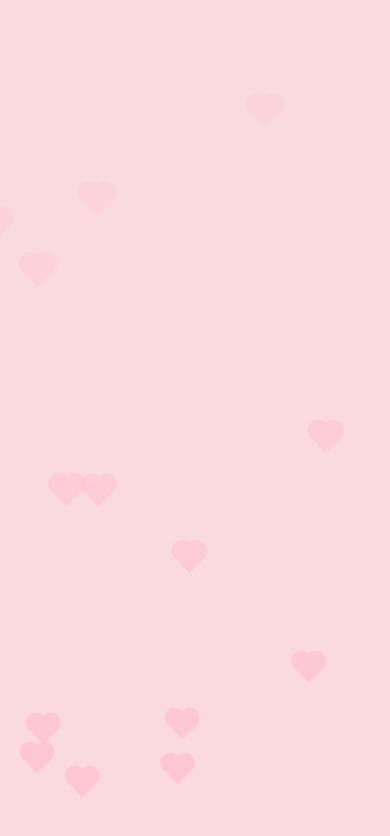
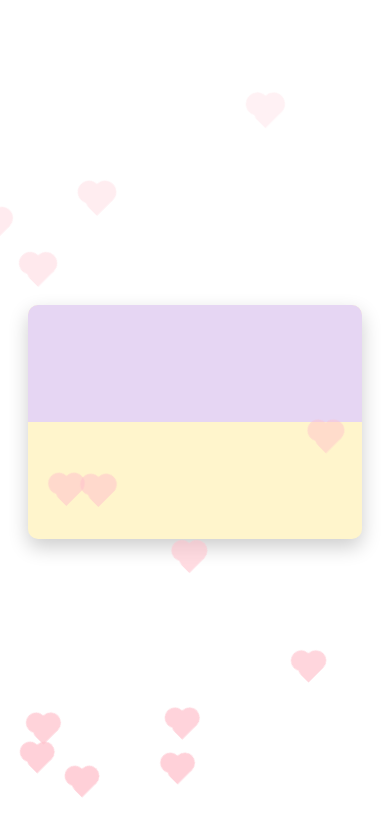
Before and after one commit to CAMCDI/carta, a plain HTML site: page index.html in a window 390 px wide. Drawn offline with Linux system fonts and the light colour scheme; a script that the page names is missing.

Commit message:
Tu mensaje

```diff
--- a/index.html
+++ b/index.html
@@ -2,23 +2,44 @@
 <html lang="es">
 <head>
   <meta charset="UTF-8" />
-  <meta name="viewport" content="width=device-width, initial-scale=1.0" />
-  <title> Carta para mi Di 💌</title>
+  <meta name="viewport" content="width=device-width, initial-scale=1, maximum-scale=1" />
+  <title>Carta para mi Di 💌</title>
   <link rel="stylesheet" href="style.css" />
-  <link rel="preconnect" href="https://fonts.googleapis.com">
-  <link rel="preconnect" href="https://fonts.gstatic.com" crossorigin>
-  <link href="https://fonts.googleapis.com/css2?family=Pacifico&family=Quicksand:wght@400;600&display=swap" rel="stylesheet">
+  <link rel="preconnect" href="https://fonts.googleapis.com" />
+  <link rel="preconnect" href="https://fonts.gstatic.com" crossorigin />
+  <link href="https://fonts.googleapis.com/css2?family=Pacifico&family=Quicksand:wght@400;600&display=swap" rel="stylesheet" />
   <style>
-    body {
-      position: relative;
-      overflow: hidden;
+    /* BODY sin overflow hidden para que pueda hacer scroll */
+    body, html {
+      margin: 0;
+      padding: 0;
+      height: 100%;
+      font-family: 'Quicksand', sans-serif;
+      background: #fff;
+      overflow-x: hidden;
     }
+
+    .container {
+      max-width: 600px;
+      margin: 1rem auto;
+      padding: 1rem;
+      box-sizing: border-box;
+    }
+
     .letter {
+      max-height: 80vh;
       overflow-y: auto;
       overflow-x: hidden;
       word-wrap: break-word;
-      max-height: 100%;
+      padding: 1rem;
+      border: 2px solid #f2c2d9;
+      border-radius: 10px;
+      background: #fff0f6;
+      box-shadow: 0 0 10px rgba(255, 182, 193, 0.3);
+      font-size: 1.1rem;
+      line-height: 1.4;
     }
+
     .typewriter-text {
       display: block;
       white-space: normal;
@@ -26,6 +47,38 @@
       border-right: none;
       animation: typing 2.5s steps(40, end) forwards;
     }
+
+    h1 {
+      font-family: 'Pacifico', cursive;
+      font-size: 2rem;
+      margin-bottom: 1rem;
+      color: #d1477e;
+    }
+
+    button#secretBtn {
+      margin-top: 1rem;
+      padding: 0.8rem 1.2rem;
+      font-size: 1.1rem;
+      border: none;
+      border-radius: 8px;
+      background-color: #f48fb1;
+      color: white;
+      cursor: pointer;
+      transition: background-color 0.3s ease;
+    }
+
+    button#secretBtn:hover {
+      background-color: #d1477e;
+    }
+
+    .hidden {
+      display: none;
+      margin-top: 1rem;
+      font-size: 1.1rem;
+      color: #a02a5a;
+    }
+
+    /* Corazones animados */
     .heart {
       position: absolute;
       width: 20px;
@@ -64,23 +117,45 @@
         transform: translateX(-30px) scale(1.2) rotate(-45deg);
       }
     }
+
+    /* Media Queries para celular */
+    @media (max-width: 480px) {
+      .container {
+        max-width: 95vw;
+        padding: 0.5rem;
+      }
+
+      .letter {
+        font-size: 1rem;
+        max-height: 70vh;
+        padding: 0.8rem;
+      }
+
+      h1 {
+        font-size: 1.5rem;
+        margin-bottom: 0.5rem;
+      }
+
+      button#secretBtn {
+        font-size: 1rem;
+        padding: 0.6rem 1rem;
+      }
+    }
   </style>
 </head>
 <body>
   <!-- Audio de fondo -->
   <audio id="bg-music" autoplay loop muted>
-    <source src="audio/mi-lofi.mp3" type="audio/mpeg">
+    <source src="audio/mi-lofi.mp3" type="audio/mpeg" />
     Tu navegador no soporta audio HTML5.
   </audio>
 
   <script>
-
     document.addEventListener('click', function () {
       const audio = document.getElementById('bg-music');
       audio.muted = false;
       audio.play();
     }, { once: true });
-
 
     function createHeart() {
       const heart = document.createElement('div');
@@ -93,7 +168,7 @@
     setInterval(createHeart, 300);
   </script>
 
-   <div class="container">
+  <div class="container">
     <div class="envelope" id="envelope">
       <div class="flap"></div>
       <div class="letter" id="letter">
@@ -119,5 +194,20 @@
 
   <script src="script.js"></script>
   <script type="text/javascript" async src="https://tenor.com/embed.js"></script>
+
+  <script>
+    // Mostrar mensaje secreto al dar click
+    const secretBtn = document.getElementById('secretBtn');
+    const secretMsg = document.getElementById('secretMessage');
+    secretBtn.addEventListener('click', () => {
+      if (secretMsg.classList.contains('hidden')) {
+        secretMsg.classList.remove('hidden');
+        secretBtn.textContent = "Ya me quieres más, verdad? 🥹";
+      } else {
+        secretMsg.classList.add('hidden');
+        secretBtn.textContent = "Haz clic si también me quieres (poquito aunque sea :)";
+      }
+    });
+  </script>
 </body>
 </html>
--- a/style.css
+++ b/style.css
@@ -11,7 +11,6 @@ body {
   align-items: center;
   height: 100vh;
   overflow: hidden;
-  touch-action: manipulation;
 }
 
 .container {
@@ -29,23 +28,12 @@ body {
   position: relative;
   box-shadow: 0 8px 20px rgba(0, 0, 0, 0.2);
   cursor: pointer;
-  transition: transform 1s ease-in-out;
+  transition: transform 1s;
   transform-style: preserve-3d;
-  animation: floaty 3s ease-in-out infinite;
-}
-
-@keyframes floaty {
-  0%, 100% {
-    transform: translateY(0);
-  }
-  50% {
-    transform: translateY(-10px);
-  }
 }
 
 .envelope.open {
   transform: rotateX(-180deg);
-  animation: none;
 }
 
 .flap {
@@ -90,23 +78,24 @@ body {
   color: #C679B1;
 }
 
-.typewriter-text {
-  display: inline-block;
-  font-size: 1em;
-  border-right: 0.15em solid #C679B1;
-  white-space: nowrap;
-  overflow: hidden;
-  animation: typing 4s steps(40, end), blink-caret 0.75s step-end infinite;
+.fade-in {
+  opacity: 0;
+  animation: fadeIn 2s ease-in forwards;
+  animation-delay: 1s;
+  margin: 1em 0;
 }
 
-@keyframes typing {
-  from { width: 0; }
-  to { width: 100%; }
+.fade-in:nth-child(2) {
+  animation-delay: 2s;
+}
+.fade-in:nth-child(3) {
+  animation-delay: 3s;
 }
 
-@keyframes blink-caret {
-  from, to { border-color: transparent; }
-  50% { border-color: #C679B1; }
+@keyframes fadeIn {
+  to {
+    opacity: 1;
+  }
 }
 
 button {
@@ -133,20 +122,10 @@ button:hover {
 }
 
 #secretMessage img {
-  max-width: 120px;
+  max-width: 80px;
   margin-top: 0.5em;
 }
 
 .hidden {
   display: none;
 }
-
-@media (max-width: 500px) {
-  .container {
-    width: 90vw;
-    height: auto;
-  }
-  .letter {
-    font-size: 0.9em;
-  }
-}
```
